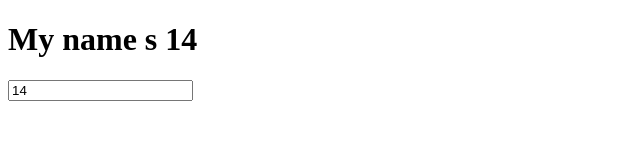
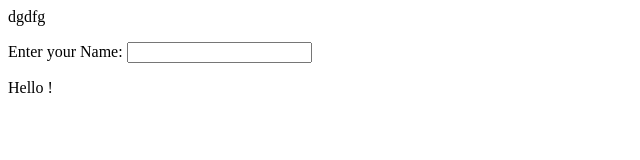
Before and after one commit to darioLion/accountParam, a website: page index.html in a window 1280 px wide. Shown: the whole page, without its empty margins (0-640 px from the left). Drawn offline with Linux system fonts and the light colour scheme.

Commit message:
first commit

```diff
--- a/index.html
+++ b/index.html
@@ -1,23 +1,17 @@
 <!DOCTYPE html>
-<html ng-app="appAng">
- <head>
-  <meta charset="utf-8" />
-  <title>Angular</title>
-  <!--[if IE]>
-   <script src="http://html5shiv.googlecode.com/svn/trunk/html5.js"></script>
-  <![endif]-->
-  <style>
-   article, aside, details, figcaption, figure, footer,header,
-   hgroup, menu, nav, section { display: block; }
-  </style>
- </head>
- <body>
-    <div ng-controller="mainController">
-        <h1>My name s {{age}}</h1>
-        <input type="text" ng-model="age">
-    </div>
+<html lang="en" ng-app>
+  <head>
+    <meta charset="utf-8">
+    <meta http-equiv="X-UA-Compatible" content="IE=edge">
+    <meta name="viewport" content="width=device-width, initial-scale=1">
     <script src="bower_components/jquery/dist/jquery.min.js"></script>
     <script src="bower_components/angular/angular.min.js"></script>
-    <script src="app/dist/src/js/angular-script.js"></script>
- </body>
+    <title>Ciclum test</title>
+  </head>
+  <body>
+  dgdfg
+ <p>Enter your Name: <input type = "text" ng-model = "name"></p>
+         <p>Hello <span ng-bind = "name"></span>!</p>
+
+  </body>
 </html>
```
